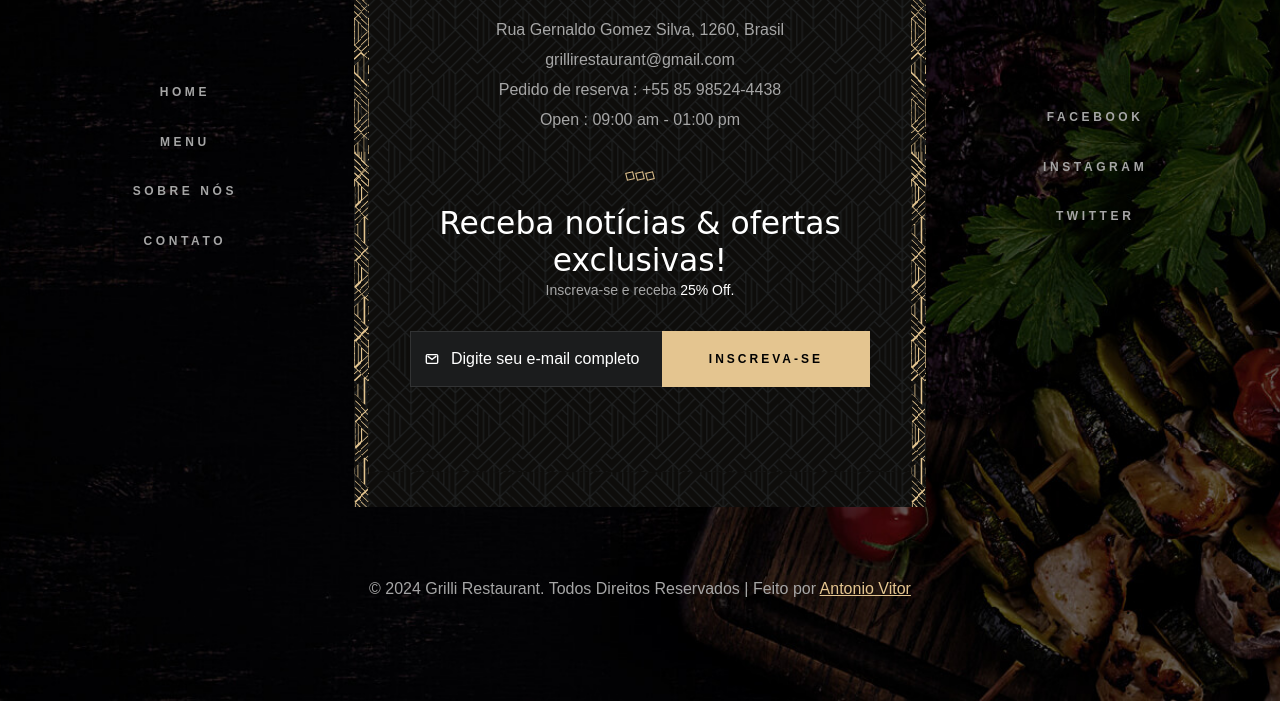
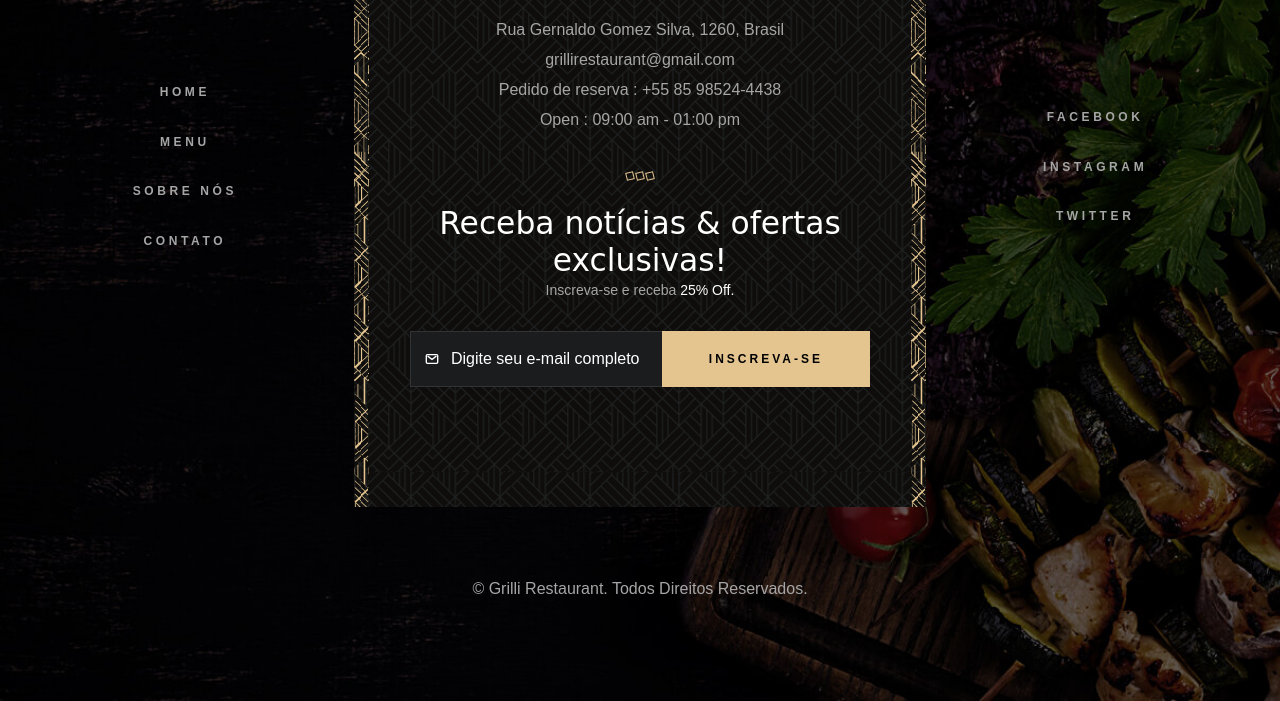
Before and after one commit to Antonio-Vitor-Oliveira-Da-Silva/Grilli-Restaurant-Website, a plain HTML site: page index.html in a window 1280 px wide. Shown: the part 8076-8777 px from the top of the page. Drawn offline with nearby package versions, Linux system fonts and the light colour scheme.

Commit message:
Update index.html

```diff
--- a/index.html
+++ b/index.html
@@ -1172,8 +1172,7 @@
       <div class="footer-bottom">
 
         <p class="copyright">
-          &copy; 2024 Grilli Restaurant. Todos Direitos Reservados | Feito por <a href="https://github.com/Antonio-Vitor-Oliveira-Da-Silva"
-            target="_blank" class="link">Antonio Vitor</a>
+          &copy; Grilli Restaurant. Todos Direitos Reservados.
         </p>
 
       </div>
```
